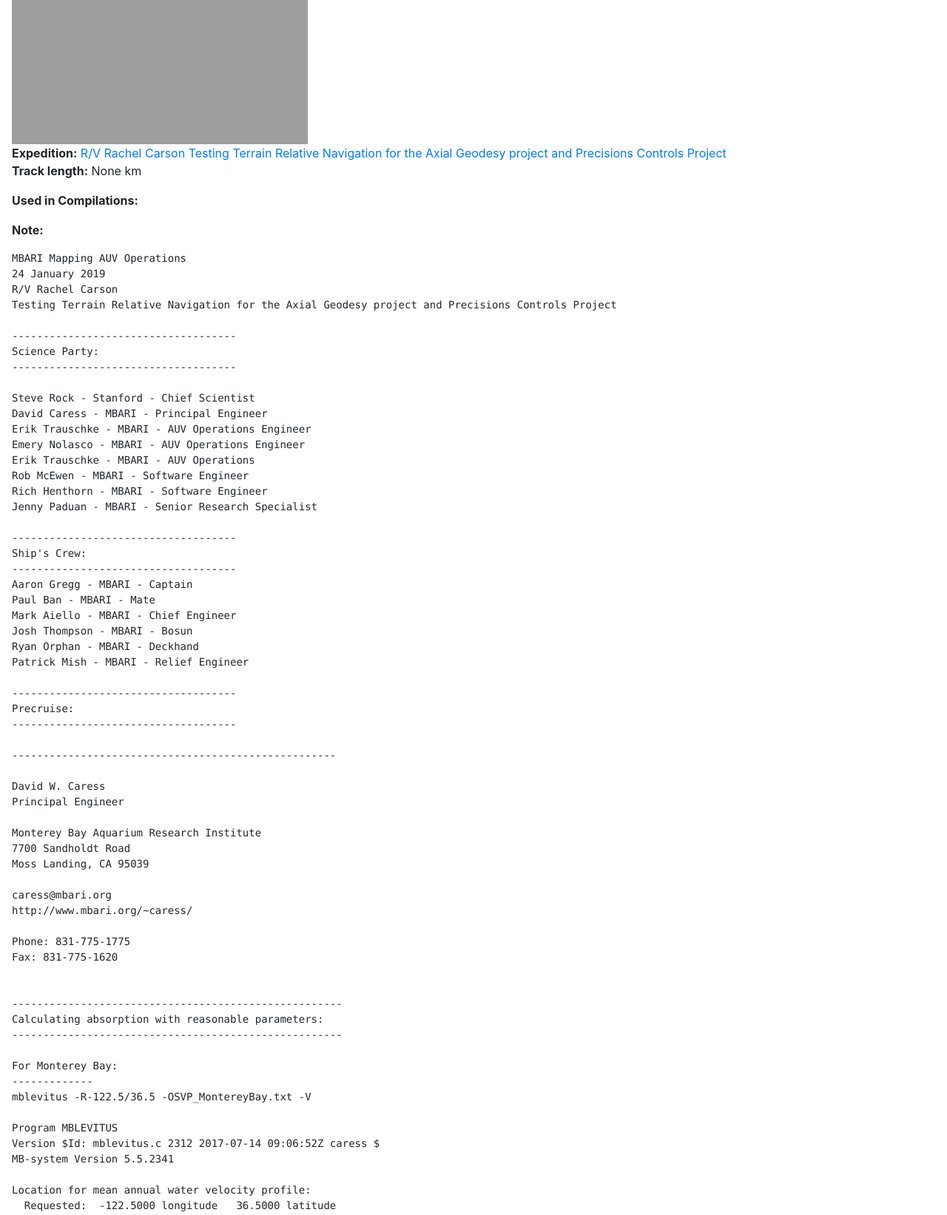
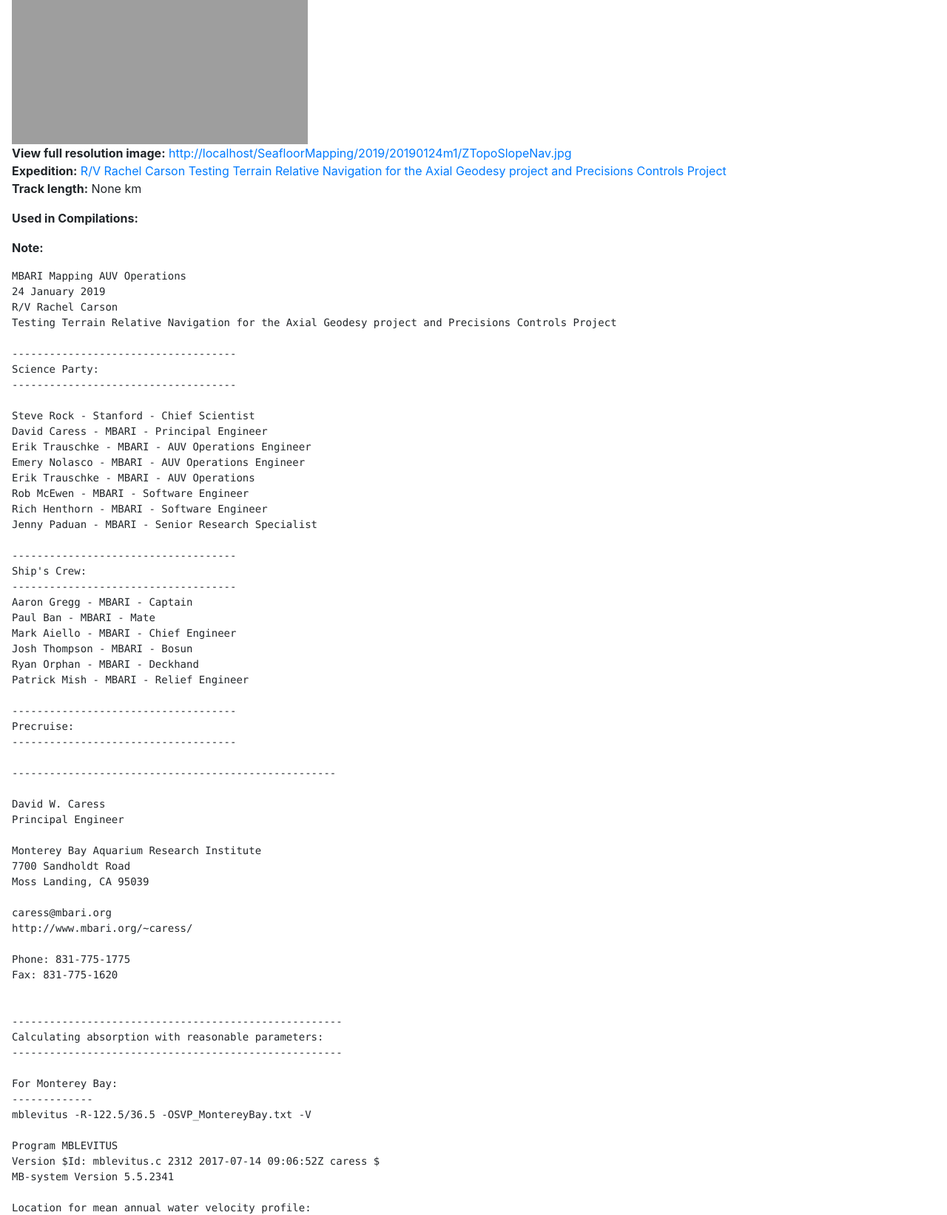
Before and after one commit to mbari-org/SeafloorMappingDB, a Django app: page /missions/2019-20190124m1/ in a window 1280 px wide. Shown: the part 262-1905 px from the top of the page at 74% size. Run offline with Django 3.2, Linux system fonts and the light colour scheme; data comes from the database, SQL or seed files in the repository; data that the repository does not hold is empty; parts of the project's set-up code (start-up, migrations or seed data) failed here and were passed over; some libraries are stand-ins or nearby versions; grey boxes are pictures that could not be loaded.

Commit message:
Provide URL to to full rez thumbnail images

```diff
--- a/smdb/smdb/templates/smdb/compilation_detail.html
+++ b/smdb/smdb/templates/smdb/compilation_detail.html
@@ -17,7 +17,11 @@
       <a href="cifs://titan.shore.mbari.org/SeafloorMapping/{{ compilation.name }}">Open this folder on titan</a>
     </div>
     -->
-    <img src="{{ thumbnail_url }}" />
+<a href="{{ thumbnail_fullrez_url }}"><img src="{{ thumbnail_url }}" /></a>
+<div>
+  <span class=" font-weight-bold">View full resolution image:</span>
+  <a href="{{ thumbnail_fullrez_url }}">{{ thumbnail_fullrez_url }}</a>
+</div>
 <div>
   <span class="font-weight-bold">Thumbnail filename:</span>
   {{ compilation.thumbnail_filename }}
--- a/smdb/smdb/templates/smdb/mission_detail.html
+++ b/smdb/smdb/templates/smdb/mission_detail.html
@@ -12,9 +12,13 @@
 
 {% block content %}
 <h2>{{ mission.name }}</h2>
-    <img src="{{ thumbnail_url }}" />
+<a href="{{ thumbnail_fullrez_url }}"><img src="{{ thumbnail_url }}" /></a>
 <div>
-      <span class="font-weight-bold">Expedition:</span>
+  <span class=" font-weight-bold">View full resolution image:</span>
+  <a href="{{ thumbnail_fullrez_url }}">{{ thumbnail_fullrez_url }}</a>
+</div>
+<div>
+  <span class=" font-weight-bold">Expedition:</span>
   {% if mission.expedition.slug %}
   <a href="{% url 'expedition-detail' mission.expedition.slug %}">{{ mission.expedition.name }}</a>
   {% else %}
--- a/smdb/smdb/views.py
+++ b/smdb/smdb/views.py
@@ -1,5 +1,6 @@
 import json
 import logging
+import re
 from os.path import join
 
 from django.conf import settings
@@ -9,14 +10,17 @@ from django.db import connection
 from django.db.models import Max, Min, Q
 from django.views.generic import DetailView, ListView
 from django.views.generic.base import TemplateView
+from rest_framework.renderers import JSONRenderer
 from rest_framework.serializers import ModelSerializer, SerializerMethodField
 from rest_framework_gis.serializers import (
     GeoFeatureModelSerializer,
     GeometrySerializerMethodField,
 )
-from rest_framework.renderers import JSONRenderer
 
 from smdb.models import Compilation, Expedition, Mission
+
+# This is repeated in scripts/load.py but can't import because of timing
+MBARI_DIR = "/mbari/SeafloorMapping/"
 
 
 class MissionSerializer(GeoFeatureModelSerializer):
@@ -114,6 +118,16 @@ class MissionDetailView(DetailView):
             context["thumbnail_url"] = join(
                 settings.STATIC_URL, "images", "No_ZTopoSlopeNav_image.jpg"
             )
+        try:
+            site_uri = self.request.build_absolute_uri("/")
+            base_uri = re.match(r"(http[s]*:\/\/[^:\/]*)", site_uri).group(1)
+            img_path = mission.thumbnail_filename.replace(MBARI_DIR, "")
+            context["thumbnail_fullrez_url"] = join(
+                base_uri, "SeafloorMapping", img_path
+            )
+        except (AttributeError, ValueError):
+            # no thumbnail_filename - return something
+            context["thumbnail_fullrez_url"] = base_uri
         return context
 
     def get_object(self):
@@ -160,6 +174,16 @@ class CompilationDetailView(DetailView):
             context["thumbnail_url"] = join(
                 settings.STATIC_URL, "images", "No_ZTopoSlopeNav_image.jpg"
             )
+        try:
+            site_uri = self.request.build_absolute_uri("/")
+            base_uri = re.match(r"(http[s]*:\/\/[^:\/]*)", site_uri).group(1)
+            img_path = compilation.thumbnail_filename.replace(MBARI_DIR, "")
+            context["thumbnail_fullrez_url"] = join(
+                base_uri, "SeafloorMapping", img_path
+            )
+        except (AttributeError, ValueError):
+            # no thumbnail_filename - return something
+            context["thumbnail_fullrez_url"] = base_uri
         return context
 
     def get_object(self):
```
Lines whose indentation alone changed are shown as unchanged.
